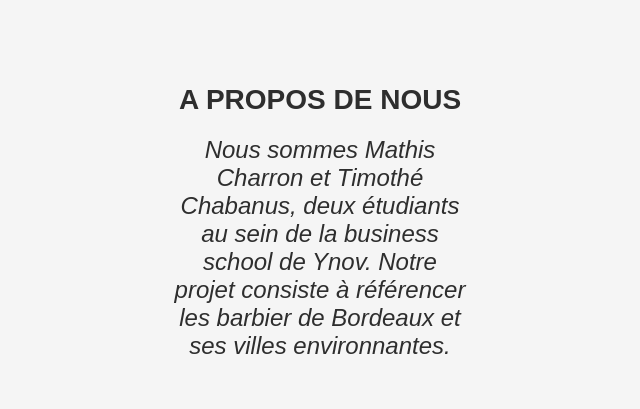
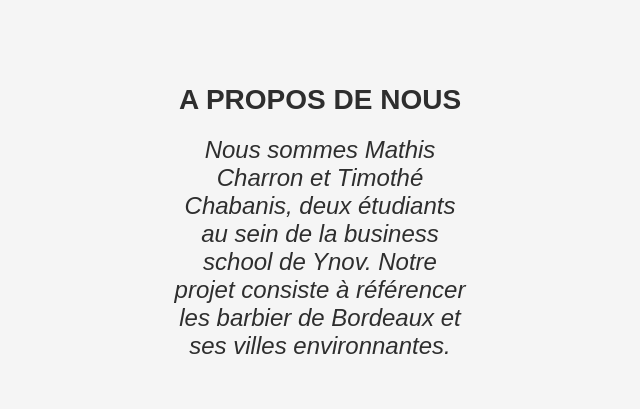
Before and after one commit to Gazerbeam7/BarbHouse, a plain HTML site: page site/pages/index.html in a window 1280 px wide. Shown: the part 1098-1507 px from the top of the page, 320-960 px from the left. Drawn offline with Linux system fonts and the light colour scheme.

Commit message:
Update index.html

```diff
--- a/site/pages/index.html
+++ b/site/pages/index.html
@@ -57,7 +57,7 @@
           </h2>
           <p id="us">
             <i>
-              Nous sommes Mathis Charron et Timothé Chabanus, deux étudiants au
+              Nous sommes Mathis Charron et Timothé Chabanis, deux étudiants au
               sein de la business school de Ynov. Notre projet consiste à
               référencer les barbier de Bordeaux et ses villes environnantes.
             </i>
```
